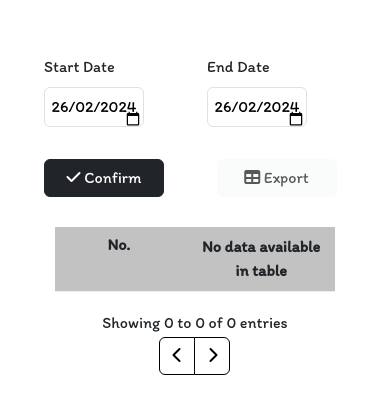
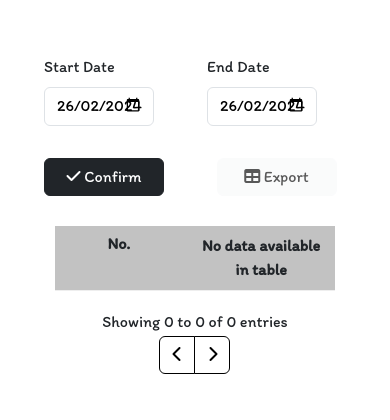
Before and after one commit to thanakritsfd/ProjectPM, a PHP site: page /dataset.php in a window 390 px wide. Shown: the part 56-476 px from the top of the page. Run offline with PHP 8.4, Linux system fonts and the light colour scheme; some libraries are stand-ins or nearby versions.

Commit message:
Edit Datepicker Icon

```diff
--- a/css/datePicker.css
+++ b/css/datePicker.css
@@ -1,8 +1,9 @@
 #startDate {
   position: relative;
-    width: 120px;
+  width: 130px;
   color: black;
-    height: 40px;
+  height: 39px;
+  display: inline-block;
 }
 
 #startDate:before {
@@ -11,22 +12,27 @@
   color: black;
 }
 
-#startDate::-webkit-datetime-edit, #startDate::-webkit-inner-spin-button, #startDate::-webkit-clear-button {
+#startDate::-webkit-datetime-edit,
+#startDate::-webkit-inner-spin-button,
+#startDate::-webkit-clear-button {
   display: none;
 }
 
 #startDate::-webkit-calendar-picker-indicator {
   position: absolute;
   right: 0;
+  bottom: 0;
+  transform: translate(-50%, -50%); /* ปรับตำแหน่งให้กึ่งกลาง */
   color: black;
   opacity: 1;
 }
 
 #endDate {
   position: relative;
-    width: 120px;
+  width: 130px;
   color: black;
-    height: 40px;
+  height: 39px;
+  display: inline-block;
 }
 
 #endDate:before {
@@ -44,17 +50,19 @@
 #endDate::-webkit-calendar-picker-indicator {
   position: absolute;
   right: 0;
+  bottom: 0;
+  transform: translate(-50%, -50%);
   color: black;
   opacity: 1;
 }
 
 @media only screen and (max-width: 639px)  {/*ipad แนวตั้ง*/
   #startDate, #endDate {
-    display: flex;
+    position: relative;
     flex-direction: column;
     align-items: center;
     justify-content: center;
-    width: 100px;
+    width: 110px;
     color: white;
   }
 }
```
Lines whose indentation alone changed are shown as unchanged.
